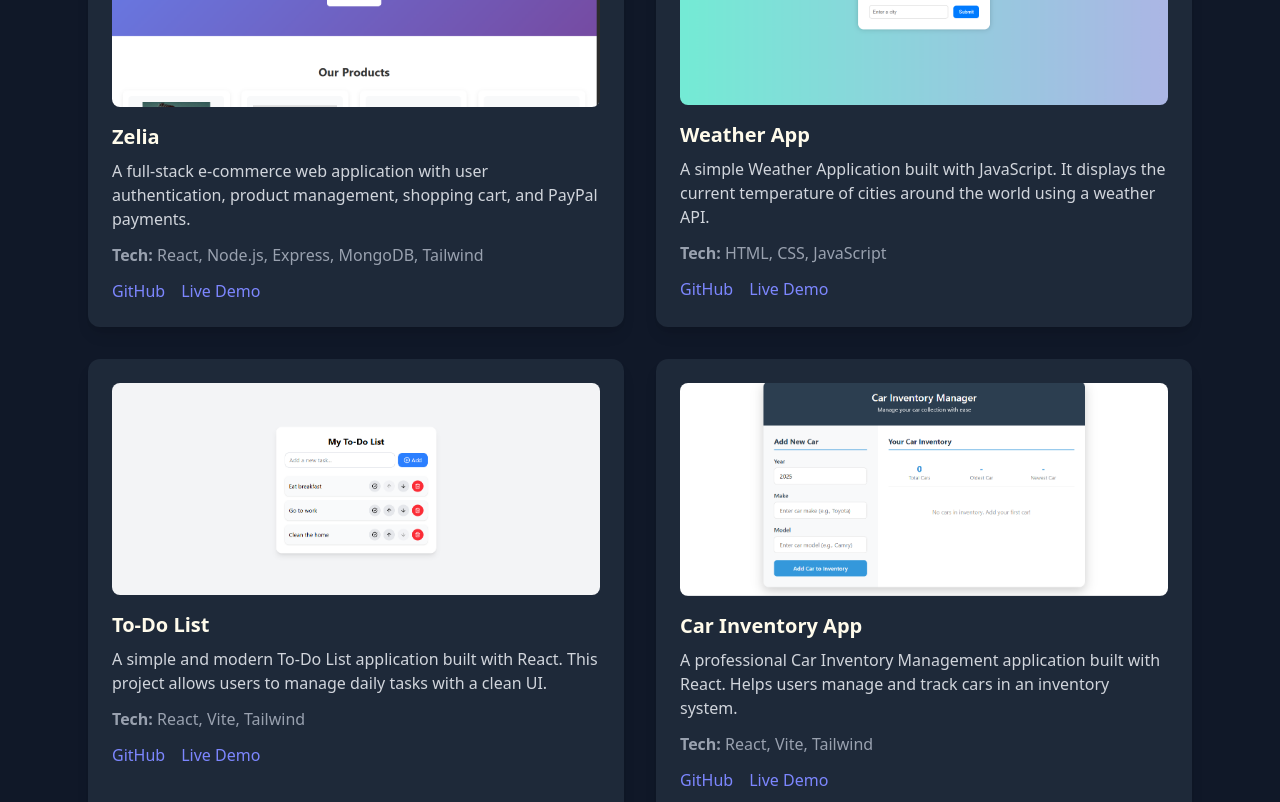
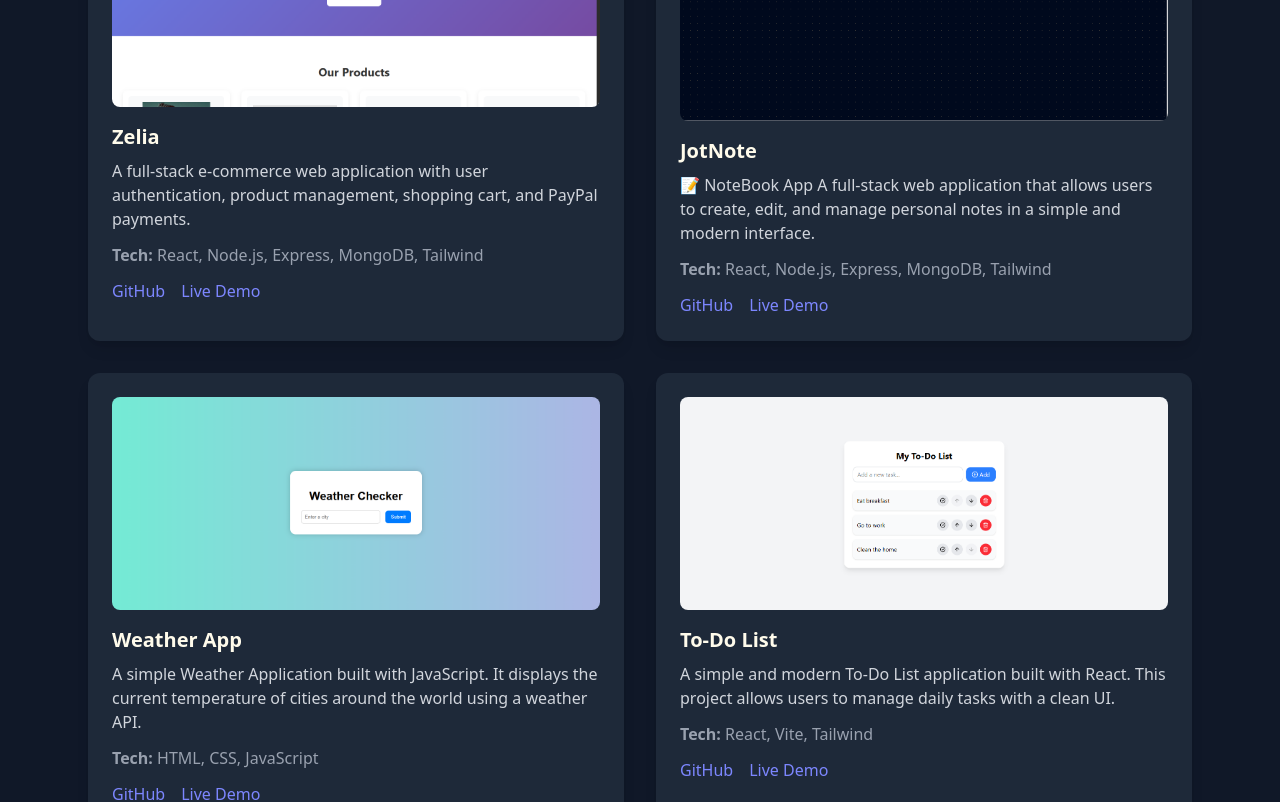
Before and after one commit to mahmoudrabea321/MyPortfolio, a React (Vite) app: page / in a window 1280 px wide. Shown: the part 1160-1962 px from the top of the page. Built offline with nearby package versions, Linux system fonts and the light colour scheme.

Commit message:
kblm rlm

```diff
--- a/package.json
+++ b/package.json
@@ -12,6 +12,7 @@
   "dependencies": {
     "@emailjs/browser": "^4.4.1",
     "@tailwindcss/vite": "^4.1.13",
+    "framer-motion": "^12.23.22",
     "react": "^19.1.1",
     "react-dom": "^19.1.1"
   },
--- a/src/components/Projects.jsx
+++ b/src/components/Projects.jsx
@@ -2,7 +2,7 @@ import zelia from '../assets/project1.png';
 import car from '../assets/car.png';
 import todo from '../assets/to-do-list.png';
 import weather from '../assets/weather.png';
-
+import note from '../assets/note.png'
 
 export default function Projects() {
   return (
@@ -27,8 +27,25 @@ export default function Projects() {
               <a href="https://zelia.pages.dev/" target="_blank" className="text-indigo-400 hover:underline">Live Demo</a>
             </div>
           </div>
+          {/* Project 2 - Zelia */}
+          <div className="bg-gray-800 p-6 rounded-xl shadow-lg">
+            <img src={note} alt="NoteBook App" className="rounded-lg mb-4" />
+            <h3 className="text-xl font-semibold mb-2 text-amber-50">JotNote</h3>
+            <p className="text-gray-300 mb-3">
+              📝 NoteBook App
 
-          {/* Project 2 - Weather App */}
+A full-stack web application that allows users to create, edit, and manage personal notes in a simple and modern interface.
+            </p>
+            <p className="text-gray-400 mb-3">
+              <span className="font-semibold">Tech:</span> React, Node.js, Express, MongoDB, Tailwind
+            </p>
+            <div className="flex gap-4">
+              <a href="https://github.com/mahmoudrabea321/Note-Book-frontend" target="_blank" className="text-indigo-400 hover:underline">GitHub</a>
+              <a href="https://jotnote.pages.dev/" target="_blank" className="text-indigo-400 hover:underline">Live Demo</a>
+            </div>
+          </div>
+
+          {/* Project 3 - Weather App */}
           <div className="bg-gray-800 p-6 rounded-xl shadow-lg">
             <img src={weather} alt="Weather App" className="rounded-lg mb-4" />
             <h3 className="text-xl font-semibold mb-2 text-amber-50">Weather App</h3>
@@ -45,7 +62,7 @@ export default function Projects() {
             </div>
           </div>
 
-          {/* Project 3 - To-Do List */}
+          {/* Project4 - To-Do List */}
           <div className="bg-gray-800 p-6 rounded-xl shadow-lg">
             <img src={todo} alt="To-Do List App" className="rounded-lg mb-4" />
             <h3 className="text-xl font-semibold mb-2 text-amber-50">To-Do List</h3>
@@ -61,23 +78,6 @@ export default function Projects() {
               <a href="https://to-do-list1.pages.dev/" target="_blank" className="text-indigo-400 hover:underline">Live Demo</a>
             </div>
           </div>
-
-          {/* Project 4 - Car Inventory */}
-          <div className="bg-gray-800 p-6 rounded-xl shadow-lg">
-            <img src={car} alt="Car Inventory App" className="rounded-lg mb-4" />
-            <h3 className="text-xl font-semibold mb-2 text-amber-50">Car Inventory App</h3>
-            <p className="text-gray-300 mb-3">
-              A professional Car Inventory Management application built with React.
-              Helps users manage and track cars in an inventory system.
-            </p>
-            <p className="text-gray-400 mb-3">
-              <span className="font-semibold">Tech:</span> React, Vite, Tailwind
-            </p>
-            <div className="flex gap-4">
-              <a href="https://github.com/mahmoudrabea321/Car-Inventory" target="_blank" className="text-indigo-400 hover:underline">GitHub</a>
-              <a href="https://car-inventory.pages.dev/" target="_blank" className="text-indigo-400 hover:underline">Live Demo</a>
-            </div>
-          </div>
         </div>
       </div>
     </section>
```
Also changed, not shown: src/assets/note.png (added), 1 other file (tests, documents, lock files or other folders).
